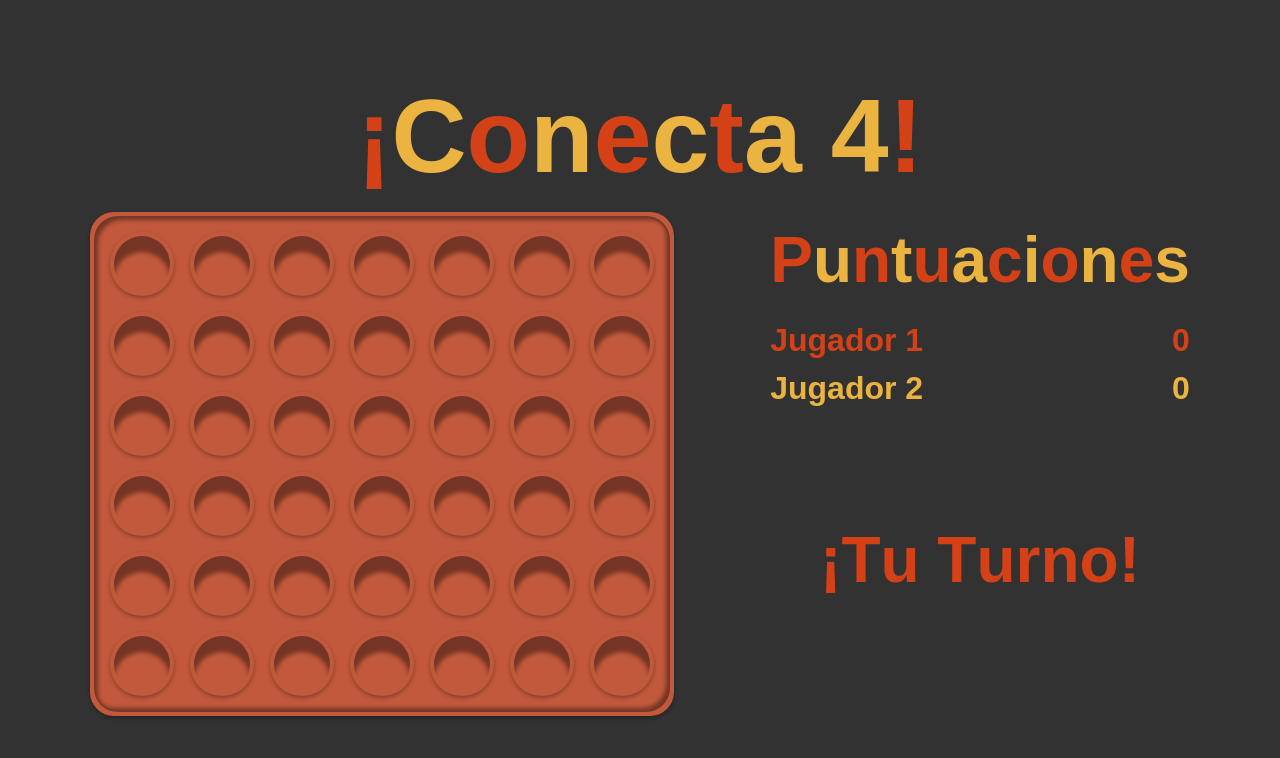
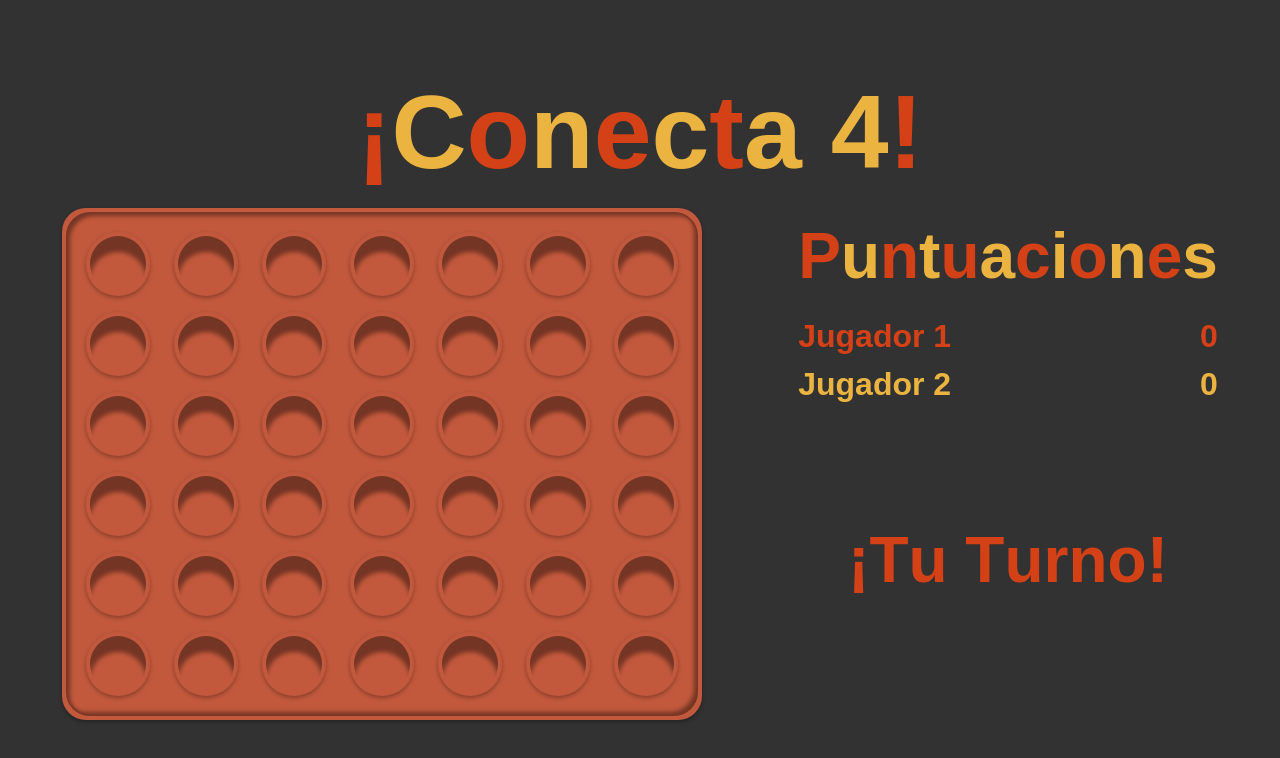
Before and after one commit to LeonidasGarcia/connect-4, a React (Vite) app: page / in a window 1280 px wide. Shown: the top 758 px of the page. Built offline with nearby package versions, Linux system fonts and the light colour scheme; a web font is replaced by a local one.

Commit message:
feat: refactor game logic to use player objects; update Board, Cell, and Scoreboard components for improved state management

```diff
--- a/src/App.tsx
+++ b/src/App.tsx
@@ -1,4 +1,3 @@
-import { PLAYER_1 } from './constants/colors';
 import { Board } from './components/Board';
 import { GameTitle } from './components/GameTitle';
 import { Scoreboard } from './components/Scoreboard';
@@ -6,39 +5,35 @@ import { GameStatus } from './components/GameStatus';
 import { useGameStore } from './store/gameStore';
 
 export default function App() {
-  // Obtiene el jugador actual desde la store.
-  const currentPlayer = useGameStore((state) => state.currentPlayer);
-  // Obtiene las puntuaciones desde la store.
-  const player1Score = useGameStore((state) => state.player1Score);
-  const player2Score = useGameStore((state) => state.player2Score);
-  // Jugador local (simulado como Player 1).
-  const localPlayer = PLAYER_1;
+  const currentPlayerId = useGameStore((state) => state.currentPlayerId);
+  const scores = useGameStore((state) => state.scores);
+  const players = useGameStore((state) => state.players);
+  const localPlayerId = useGameStore((state) => state.localPlayerId);
+
+  const player1Score = players[0] ? scores[players[0].id] || 0 : 0;
+  const player2Score = players[1] ? scores[players[1].id] || 0 : 0;
 
   return (
     <div
       className="min-h-screen flex items-center justify-center p-4 font-jersey"
       style={{ backgroundColor: '#323232' }}
     >
-      {/* Contenedor principal con flex-col para organizar todo el contenido. */}
       <div className="flex flex-col items-center gap-6">
-        {/* Titulo del juego en la parte superior. */}
         <GameTitle />
 
-        {/* Contenedor inferior con Board a la izquierda y componentes a la derecha. */}
         <div className="flex flex-row items-stretch gap-8 md:gap-24">
-          {/* Board a la izquierda. */}
-          <Board currentPlayer={currentPlayer} />
+          <Board />
 
-          {/* Contenedor derecho: Scoreboard y GameStatus. */}
           <div className="flex flex-col flex-1">
             <Scoreboard
               scorePlayer1={player1Score}
               scorePlayer2={player2Score}
+              players={players}
             />
             <div className="flex flex-1 justify-center items-center">
               <GameStatus
-                isCurrentPlayerTurn={currentPlayer}
-                localPlayer={localPlayer}
+                currentPlayerId={currentPlayerId}
+                localPlayerId={localPlayerId}
               />
             </div>
           </div>
--- a/src/components/Board.tsx
+++ b/src/components/Board.tsx
@@ -1,65 +1,21 @@
 import { motion } from 'framer-motion';
-import { PLAYER_1_BOARD, PLAYER_2_BOARD } from '../constants/colors';
+import { useGameStore } from '../store/gameStore';
 import { Column } from './Column';
-import { useGameStore } from '../store/gameStore';
-import { arrayToKey } from '../utils/coordinates';
 
-// Propiedades que recibe el componente Board desde su padre.
-interface BoardProps {
-  // Jugador con el turno actual (1 o 2).
-  currentPlayer: number;
-}
+interface BoardProps {}
 
-// Filas y columnas del tablero.
-const ROWS = 6;
 const COLS = 7;
 
-// Colores alternativos para el fondo del tablero segun el jugador.
-const BOARD_COLORS: Record<number, string> = {
-  1: PLAYER_1_BOARD,
-  2: PLAYER_2_BOARD,
-};
+const BOARD_COLORS = ['#C2593C', '#DBB057'];
 
-export function Board({ currentPlayer }: BoardProps) {
-  // Obtiene los tokens de cada jugador desde la store.
-  const player1Tokens = useGameStore((state) => state.player1Tokens);
-  const player2Tokens = useGameStore((state) => state.player2Tokens);
-  // Obtiene la función para añadir token desde la store.
-  const addToken = useGameStore((state) => state.addToken);
-  // Obtiene la función para cambiar turno desde la store.
-  const switchTurn = useGameStore((state) => state.switchTurn);
+export function Board({}: BoardProps) {
+  const board = useGameStore((state) => state.board);
+  const currentPlayerId = useGameStore((state) => state.currentPlayerId);
+  const players = useGameStore((state) => state.players);
+  const makeMove = useGameStore((state) => state.makeMove);
 
-  // Color del jugador actual, usado para el fondo del tablero.
-  const currentColor = BOARD_COLORS[currentPlayer];
-
-  // Calcula la fila más baja disponible en una columna (lógica de gravedad).
-  const getLowestEmptyRow = (col: number): number | null => {
-    // Busca desde la última fila (5) hacia arriba (0).
-    for (let row = ROWS - 1; row >= 0; row--) {
-      const key = arrayToKey([col, row]);
-      if (!player1Tokens.has(key) && !player2Tokens.has(key)) {
-        return row;
-      }
-    }
-    // Si la columna está llena, retorna null.
-    return null;
-  };
-
-  // Maneja el click en una columna (la ficha cae por gravedad).
-  const handleColumnClick = (col: number) => {
-    // Calcula la fila más baja disponible en esta columna.
-    const lowestRow = getLowestEmptyRow(col);
-
-    // Si la columna está llena, no hace nada.
-    if (lowestRow === null) {
-      return;
-    }
-
-    // Añade el token en la fila más baja disponible.
-    addToken(col, lowestRow);
-    // Cambia el turno.
-    switchTurn();
-  };
+  const currentPlayerIndex = players.findIndex(p => p.id === currentPlayerId);
+  const currentColor = BOARD_COLORS[currentPlayerIndex];
 
   return (
     <motion.div
@@ -79,7 +35,6 @@ export function Board({ currentPlayer }: BoardProps) {
         boxShadow: '0 2px 4px rgba(0, 0, 0, 0.3)',
       }}
     >
-      {/* Contenedor interno del tablero con sombra interna. */}
       <motion.div
         className="p-4 rounded-2xl sm:rounded-3xl"
         initial={{ opacity: 0 }}
@@ -96,17 +51,15 @@ export function Board({ currentPlayer }: BoardProps) {
             'inset 4px 4px 4px rgba(0, 0, 0, 0.4), inset -4px -4px 4px rgba(0, 0, 0, 0.4)',
         }}
       >
-        {/* Grid de 7 columnas clickeables. */}
         <div className="flex gap-4">
-          {/* Renderiza las columnas del tablero */}
           {Array.from({ length: COLS }).map((_, col) => (
             <Column
               key={col}
               col={col}
-              player1Tokens={player1Tokens}
-              player2Tokens={player2Tokens}
-              currentPlayer={currentPlayer}
-              onColumnClick={handleColumnClick}
+              board={board}
+              players={players}
+              currentPlayerId={currentPlayerId}
+              onColumnClick={makeMove}
             />
           ))}
         </div>
--- a/src/components/Cell.tsx
+++ b/src/components/Cell.tsx
@@ -1,35 +1,33 @@
-import { PLAYER_1_BOARD, PLAYER_2_BOARD } from '../constants/colors';
 import { Token } from './Token';
+import type { Player } from '../store/gameStore';
 
-/* Propiedades de cada celda individual del tablero. */
+const BOARD_COLORS = ['#C2593C', '#DBB057'];
+
 interface CellProps {
-  // Fila de la celda en el tablero (0-5).
   row: number;
-  // Columna de la celda en el tablero (0-6).
   col: number;
-  // Jugador que ocupa la celda (null si esta vacía).
-  player: number | null;
-  // Jugador con el turno actual.
-  currentPlayer: number;
-  // Callback ejecutado al hacer click en la celda.
+  playerId: string | null;
+  playerIndex: number;
+  currentPlayerIndex: number;
+  players: Player[];
   onClick: (row: number, col: number) => void;
 }
 
-/* Colores alternativos para el fondo del tablero. */
-const BOARD_COLORS: Record<number, string> = {
-  1: PLAYER_1_BOARD,
-  2: PLAYER_2_BOARD,
-};
-
-/* Componente que representa una celda del tablero. */
-export function Cell({ row, col, player, currentPlayer, onClick }: CellProps) {
-  // Verifica si la celda esta vacía.
-  const isEmpty = player === null;
-  // Color alternativo del jugador actual para celdas vacías.
-  const currentColor = BOARD_COLORS[currentPlayer];
+export function Cell({
+  row,
+  col,
+  playerId,
+  playerIndex,
+  currentPlayerIndex,
+  players,
+  onClick,
+}: CellProps) {
+  const isEmpty = playerId === null;
+  const currentColor = BOARD_COLORS[currentPlayerIndex];
+  const player = players[playerIndex];
+  const playerColor = player?.color || '#D54117';
 
   return (
-    // Botón con la celda, cambia de color según si esta vacía o tiene un jugador.
     <button
       className="w-10 h-10 sm:w-16 sm:h-16 p-0.5 sm:p-1 rounded-full transition-colors duration-300"
       style={{
@@ -39,11 +37,10 @@ export function Cell({ row, col, player, currentPlayer, onClick }: CellProps) {
       onClick={() => onClick(row, col)}
       type="button"
     >
-      {/* Si hay un jugador mostrar el Token, si no mostrar la celda vacía. */}
       {isEmpty ? (
         <div className="w-full h-full rounded-full sm:shadow-[inset_0_16px_4px_rgba(0,0,0,0.4)] shadow-[inset_0_8px_4px_rgba(0,0,0,0.4)]" />
       ) : (
-        <Token player={player} />
+        <Token playerIndex={playerIndex} color={playerColor} />
       )}
     </button>
   );
--- a/src/components/Column.tsx
+++ b/src/components/Column.tsx
@@ -1,61 +1,49 @@
-import { PLAYER_1 } from '../constants/colors';
+import type { Board, Player } from '../store/gameStore';
 import { Cell } from './Cell';
-import { arrayToKey } from '../utils/coordinates';
 
-/* Props del componente Column. */
 interface ColumnProps {
-  // Índice de la columna.
   col: number;
-  // Tokens del jugador 1.
-  player1Tokens: Set<string>;
-  // Tokens del jugador 2.
-  player2Tokens: Set<string>;
-  // Jugador con el turno actual.
-  currentPlayer: number;
-  // Callback cuando se hace click en la columna.
+  board: Board;
+  players: Player[];
+  currentPlayerId: string;
   onColumnClick: (col: number) => void;
 }
 
-// Filas del tablero.
 const ROWS = 6;
 
-/* Componente que representa una columna clickeable del tablero. */
 export function Column({
   col,
-  player1Tokens,
-  player2Tokens,
-  currentPlayer,
+  board,
+  players,
+  currentPlayerId,
   onColumnClick,
 }: ColumnProps) {
-  // Determina qué jugador ocupa una celda (null si está vacía).
-  const getPlayerAtCell = (row: number): number | null => {
-    const key = arrayToKey([col, row]);
-    if (player1Tokens.has(key)) {
-      return PLAYER_1;
-    }
-    if (player2Tokens.has(key)) {
-      return 2;
-    }
-    return null;
-  };
+  const currentPlayerIndex = players.findIndex(p => p.id === currentPlayerId);
 
   return (
     <button
-      className="flex flex-col gap-4"
+      className="flex flex-col gap-4 hover:bg-white/15 rounded-lg p-1 transition-colors duration-200"
       onClick={() => onColumnClick(col)}
       type="button"
     >
-      {/* Renderiza las celdas de la columna (de arriba a abajo). */}
-      {Array.from({ length: ROWS }).map((_, row) => (
+      {Array.from({ length: ROWS }).map((_, row) => {
+        const playerId = board[row][col];
+        const player = players.find(p => p.id === playerId);
+        const playerIndex = player ? players.findIndex(p => p.id === playerId) : -1;
+
+        return (
           <Cell
             key={`${row}-${col}`}
             row={row}
             col={col}
-          player={getPlayerAtCell(row)}
-          currentPlayer={currentPlayer}
+            playerId={playerId}
+            playerIndex={playerIndex}
+            currentPlayerIndex={currentPlayerIndex}
+            players={players}
             onClick={() => {}}
           />
-      ))}
+        );
+      })}
     </button>
   );
 }
--- a/src/components/GameStatus.tsx
+++ b/src/components/GameStatus.tsx
@@ -1,17 +1,16 @@
-import { motion } from 'framer-motion';
-import { COLORS } from '../constants/colors';
+import { useGameStore } from '../store/gameStore';
 
 interface GameStatusProps {
-  isCurrentPlayerTurn: number;
-  localPlayer: number;
+  currentPlayerId: string;
+  localPlayerId: string | null;
 }
 
 const TURN_MESSAGE = '¡Tu Turno!';
 const WAIT_MESSAGE = 'Espera';
 
-function LoadingDots({ color }: { color: number }) {
+function LoadingDots({ color }: { color: string }) {
   return (
-    <span style={{ color: COLORS[color] }}>
+    <span style={{ color }}>
       {[1, 2, 3].map((n) => (
         <motion.span
           key={n}
@@ -30,14 +29,16 @@ function LoadingDots({ color }: { color: number }) {
   );
 }
 
-export function GameStatus({
-  isCurrentPlayerTurn,
-  localPlayer,
-}: GameStatusProps) {
-  const isMyTurn = isCurrentPlayerTurn === localPlayer;
+import { motion } from 'framer-motion';
+
+export function GameStatus({ currentPlayerId, localPlayerId }: GameStatusProps) {
+  const players = useGameStore((state) => state.players);
+  const isMyTurn = currentPlayerId === localPlayerId;
   const message = isMyTurn ? TURN_MESSAGE : WAIT_MESSAGE;
   const letters = message.split('').map((l) => (l === ' ' ? '\u00A0' : l));
-  const colorIndex = isMyTurn ? localPlayer : localPlayer === 1 ? 2 : 1;
+
+  const currentPlayer = players.find(p => p.id === currentPlayerId);
+  const color = currentPlayer?.color || '#D54117';
 
   return (
     <div className="flex flex-col items-center">
@@ -55,7 +56,7 @@ export function GameStatus({
           return (
             <motion.span
               key={index}
-              style={{ color: COLORS[colorIndex], display: 'inline-block' }}
+              style={{ color, display: 'inline-block' }}
               initial={{ y: 10, opacity: 1 }}
               animate={showJump ? 'jump' : 'visible'}
               variants={{
@@ -85,7 +86,7 @@ export function GameStatus({
             </motion.span>
           );
         })}
-        {!isMyTurn && <LoadingDots color={colorIndex} />}
+        {!isMyTurn && <LoadingDots color={color} />}
       </motion.p>
     </div>
   );
--- a/src/store/gameStore.ts
+++ b/src/store/gameStore.ts
@@ -1,84 +1,90 @@
 import { create } from 'zustand';
-import { PLAYER_1, PLAYER_2 } from '../constants/colors';
-import { arrayToKey } from '../utils/coordinates';
 
-/* Tipo para representar las coordenadas en formato [columna, fila]. */
-export type Coordinate = [number, number];
-
-/* Estado del juego. */
-interface GameState {
-  // Conjuntos de coordenadas de fichas de cada jugador.
-  player1Tokens: Set<string>;
-  player2Tokens: Set<string>;
-  // Jugador con el turno actual (1 o 2).
-  currentPlayer: number;
-  // Puntuaciones de cada jugador.
-  player1Score: number;
-  player2Score: number;
-
-  // Añade una ficha del jugador actual en las coordenadas especificadas.
-  addToken: (col: number, row: number) => void;
-  // Incrementa la puntuación del jugador especificado.
-  incrementScore: (player: number) => void;
-  // Cambia el turno al otro jugador.
-  switchTurn: () => void;
-  // Reinicia el juego: limpia las fichas, puntuaciones y vuelve al jugador 1.
-  resetGame: () => void;
+export interface Player {
+  id: string;
+  color: string;
+  name: string;
 }
 
-/* Estado inicial del juego. */
-const initialState = {
-  player1Tokens: new Set<string>(),
-  player2Tokens: new Set<string>(),
-  currentPlayer: PLAYER_1,
-  player1Score: 0,
-  player2Score: 0,
+export type Board = (string | null)[][];
+
+interface GameState {
+  players: Player[];
+  currentPlayerId: string;
+  board: Board;
+  scores: Record<string, number>;
+  localPlayerId: string | null;
+  connected: boolean;
+  roomId: string | null;
+  error: string | null;
+
+  connect: (roomId: string) => void;
+  disconnect: () => void;
+  makeMove: (col: number) => void;
+}
+
+const ROWS = 6;
+const COLS = 7;
+
+function createEmptyBoard(): Board {
+  return Array.from({ length: ROWS }, () => Array(COLS).fill(null));
+}
+
+const mockPlayers: Player[] = [
+  { id: 'player1', color: '#D54117', name: 'Jugador 1' },
+  { id: 'player2', color: '#EBB441', name: 'Jugador 2' },
+];
+
+const mockBoard: Board = createEmptyBoard();
+const mockScores: Record<string, number> = {
+  player1: 0,
+  player2: 0,
 };
 
-/* Store de Zustand para gestionar el estado del juego. */
-export const useGameStore = create<GameState>((set) => ({
-  ...initialState,
+export const useGameStore = create<GameState>((set, get) => ({
+  players: mockPlayers,
+  currentPlayerId: mockPlayers[0].id,
+  board: mockBoard,
+  scores: mockScores,
+  localPlayerId: 'player1',
+  connected: false,
+  roomId: null,
+  error: null,
 
-  addToken: (col, row) => {
-    const key = arrayToKey([col, row]);
-    set((state) => {
-      // Copia el Set actual y añade la nueva coordenada.
-      const newTokens = new Set(
-        state.currentPlayer === PLAYER_1
-          ? state.player1Tokens
-          : state.player2Tokens,
-      );
-      newTokens.add(key);
+  connect: (roomId: string) => {
+    set({ roomId, connected: true, error: null });
+  },
 
-      return {
-        ...(state.currentPlayer === PLAYER_1
-          ? { player1Tokens: newTokens }
-          : { player2Tokens: newTokens }),
-      };
+  disconnect: () => {
+    set({
+      connected: false,
+      roomId: null,
+      board: createEmptyBoard(),
+      scores: { player1: 0, player2: 0 },
     });
   },
 
-  incrementScore: (player) => {
-    set((state) => ({
-      ...(player === PLAYER_1
-        ? { player1Score: state.player1Score + 1 }
-        : { player2Score: state.player2Score + 1 }),
-    }));
-  },
+  makeMove: (col: number) => {
+    const { board, currentPlayerId } = get();
 
-  switchTurn: () => {
-    set((state) => ({
-      currentPlayer: state.currentPlayer === PLAYER_1 ? PLAYER_2 : PLAYER_1,
-    }));
-  },
+    for (let row = ROWS - 1; row >= 0; row--) {
+      if (board[row][col] === null) {
+        const newBoard = board.map((r) => [...r]);
+        newBoard[row][col] = currentPlayerId;
 
-  resetGame: () => {
-    set({
-      player1Tokens: new Set<string>(),
-      player2Tokens: new Set<string>(),
-      currentPlayer: PLAYER_1,
-      player1Score: 0,
-      player2Score: 0,
-    });
+        const newScores = { ...get().scores };
+        newScores[currentPlayerId] = newScores[currentPlayerId] || 0;
+
+        const { players } = get();
+        const nextPlayer = players.find((p) => p.id !== currentPlayerId);
+
+        set({
+          board: newBoard,
+          scores: newScores,
+          currentPlayerId: nextPlayer?.id || currentPlayerId,
+        });
+        break;
+      }
+    }
   },
 }));
```
Also changed, not shown: src/components/Scoreboard.tsx (+21 -11 lines), src/components/Token.tsx (+4 -9 lines), 1 other file (tests, documents, lock files or other folders). Lines whose indentation alone changed are shown as unchanged.
